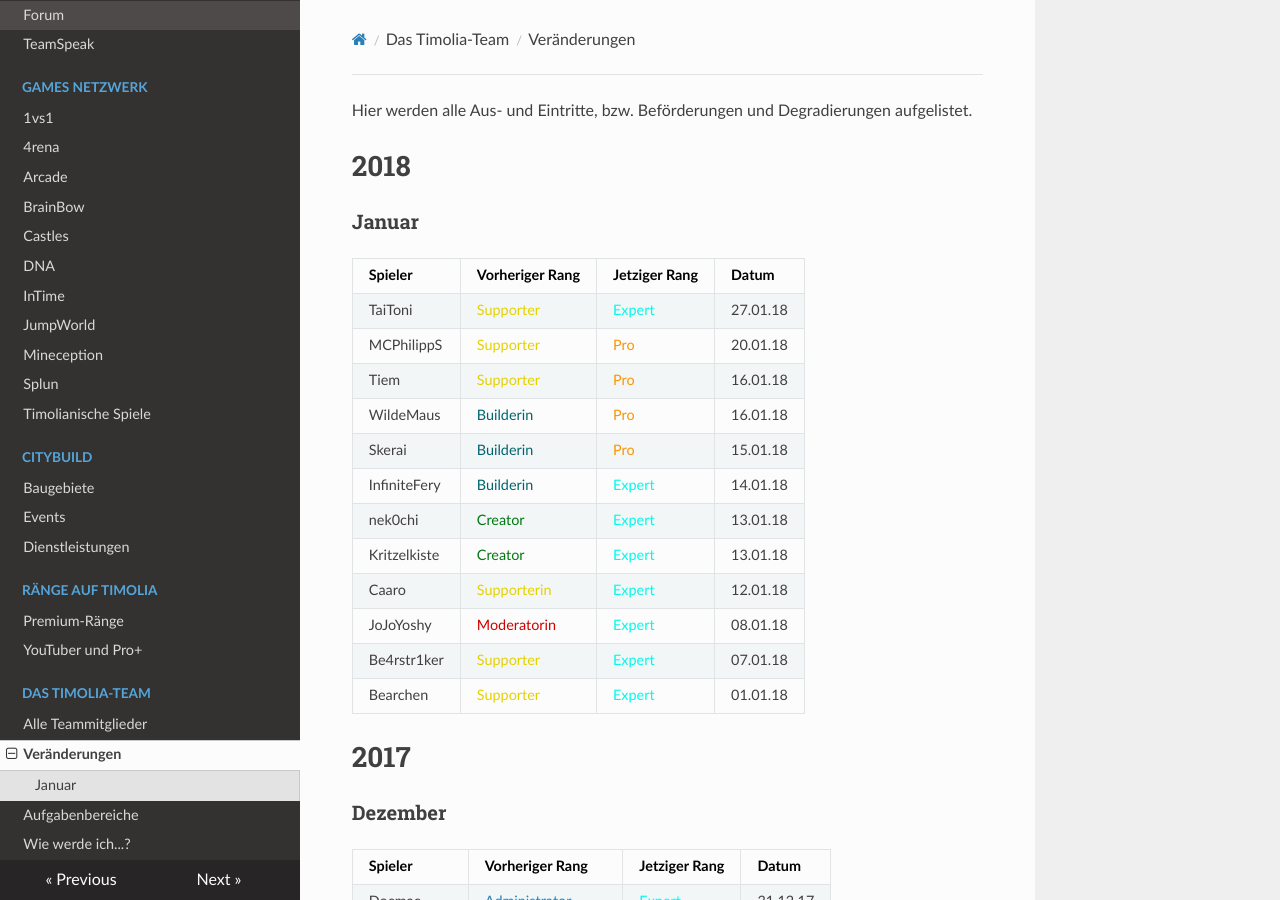
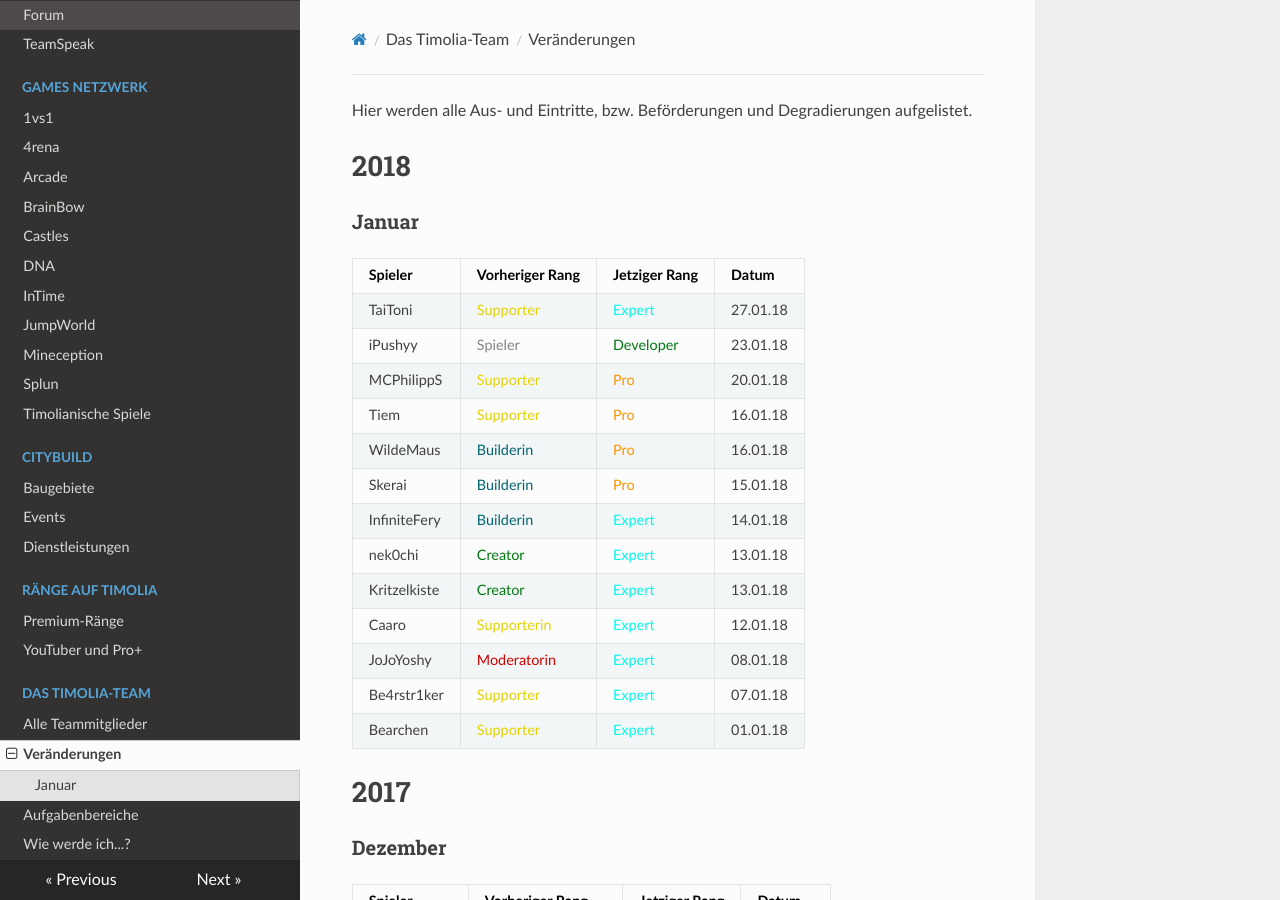
Before and after one commit to TimoliaDE/HowTo, an MkDocs documentation site: the page built from docs/team/changes.md, in a window 1280 px wide and 900 px high. Built offline with MkDocs 1.6.1, drawn with Linux system fonts in a browser that asks for light colours; nearby versions of some CDN libraries; old or Windows-style settings are respelled for this version of MkDocs.

Commit message:
Update changes.md

```diff
--- a/docs/team/changes.md
+++ b/docs/team/changes.md
@@ -6,6 +6,7 @@ Hier werden alle Aus- und Eintritte, bzw. Beförderungen und Degradierungen aufg
 | Spieler | Vorheriger Rang | Jetziger Rang | Datum |
 | ------ | ------ | ------ | ------ |
 |TaiToni | <span style="color:#E4D100">Supporter</span> | <span style="color:#00F9EC">Expert</span> | 27.01.18 |
+|iPushyy | <span style="color:#848484">Spieler</span> | <span style="color:#007812">Developer</span> | 23.01.18 |
 |MCPhilippS  | <span style="color:#E4D100">Supporter</span> | <span style="color:#F99500">Pro</span> | 20.01.18 |
 |Tiem | <span style="color:#E4D100">Supporter</span> | <span style="color:#F99500">Pro</span> | 16.01.18 |
 |WildeMaus | <span style="color:#00646F">Builderin</span> | <span style="color:#F99500">Pro</span> | 16.01.18 |
```
